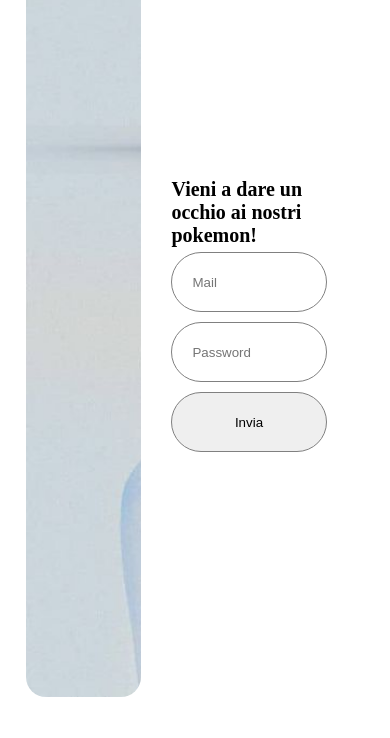
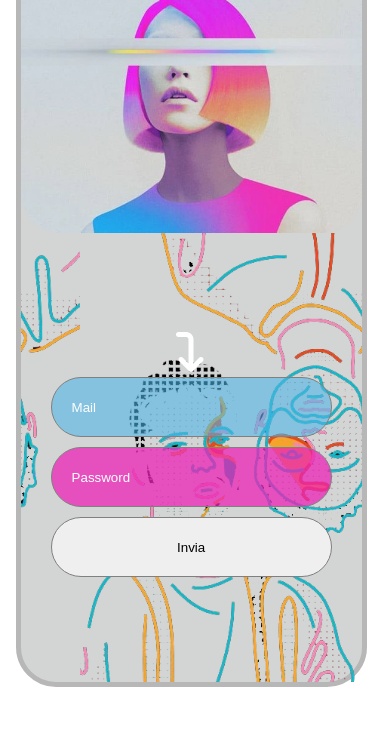
Before and after one commit to Teech300/miniproject, a website: page src/pages/login.html in a window 390 px wide. Shown: the part 106-844 px from the top of the page. Drawn offline with Linux system fonts and the light colour scheme.

Commit message:
login design

```diff
--- a/src/js/login.js
+++ b/src/js/login.js
@@ -162,59 +162,6 @@
   { mail: "ufficiopmnobili.procura.milano@giustizia.it", password: "password" },
 ];
 
-// const password = [
-//     'xLggWqzN2wrPAMIj',
-//     't7xLHkZe98cWNwpD',
-//     'JIx9fEySWGnO7hHK',
-//     '9ZsKOj3rboUhlxlr',
-//     '4PvtY579Vb1sCF3H',
-//     'riq1KVOCpBgZ1HIv',
-//     '9FsIB0zPyEN4zsO2',
-//     'BO9qMUqFDwgfx1Xq',
-//     'r5zd8BCTkS6GU2f3',
-//     '2LdMkOCe8QrRhgDq',
-//     '4SuuHVvIBojtuHwy',
-//     'ERyRYoWEIGFq4pzY',
-//     '7dDWqoxT2Ybo0AQT',
-//     '7W9U40jfBvil2Iyd',
-//     'fYzPKLGDKZDnBXI4',
-//     'BODuGgAyxgTRZ4J7',
-//     'e10xgQnXDhvajM8k',
-//     'Ar9iysCQUtOtIA6z',
-//     'AtoII60mEaJD2bw4',
-//     'qx2MFjyCmg88YiBV',
-//     '8s5P87MkQwemrXWl',
-//     'cE1LEcozbS5KLETz',
-//     'VeUdWYcGZwrrW65i',
-//     '9k9WHh7ccQA86aG6',
-//     'eLNngQoVZs1rWceW',
-//     'okGNlD5qywX09PKZ',
-//     'YQDEhBAt3d3NZzr5',
-//     'ohfm0YwDjGpkJHlP',
-//     'Rsvcx186RZFjJFD3',
-//     'yY2eKXFMhtZJwk4b',
-//     'OTDzS0w8MWfgUIPC',
-//     'dGkghUNIKRzDQGIP',
-//     'aSyMNxQ5GNQeE5HG',
-//     'EwjkNZPlgM2A9ehn',
-//     'q4XOI4L6VtLzNoOp',
-//     '6KpUCFvfw3TEt6S3',
-//     'OB8pwGXRp7LxOoHH',
-//     'uQC4BwsL0FFusjXY',
-//     'EMuiKy3HHkh6eMSC',
-//     'mRHZVwTkhlZe61y9',
-//     'DZzv5FU6ZXPtfNQM',
-//     'eN8HTe1dxLjZAMRQ',
-//     'WzjUdF4CvWLrCuud',
-//     'Cu9o91K5WWCi4V1t',
-//     'QMmRjasbiutCHntk',
-//     'oXxw4irarKtO2npK',
-//     'uo8OnF6MKcxcwTT8',
-//     '78UIM1LVsHi9GIJk',
-//     'DFuEwi1POuiSdHJ5',
-//     'TMR1lZILmtOGQ00m',
-// ]
-
 let boolmail = false;
 let boolpass = false;
 
@@ -232,7 +179,7 @@
   if (matchMail && matchPassword) {
     Filtro(matchMail, matchPassword);
   } else {
-    document.getElementById('error').innerHTML = '<h2 style="color:red">COMPILA TUTTI I CAMPI,GRAZIE</h2>'
+    document.getElementById('error').innerHTML = '<h2 style="background: -webkit-linear-gradient(#D91CF0, #ED684C);-webkit-background-clip: text;-webkit-text-fill-color: transparent;">COMPILA TUTTI I CAMPI,GRAZIE</h2>'
   }
 
 }
--- a/src/pages/css/login.css
+++ b/src/pages/css/login.css
@@ -13,8 +13,12 @@
 
 #login-forms {
   padding: 0 30px;
-  width: 65%;
+  width: 60%;
   height: 90vh;
+  background-image: url('../../../img/Background.png');
+  background-size: cover;
+  background-position: 400px;
+
 }
 
 * {
@@ -82,16 +86,18 @@
   width: 90%;
   height: 90vh;
   margin: 4vh 4%;
+  background-color: #D3D4D4;
+  border-radius: 40px;
+  border: 5px solid rgb(183, 183, 183);
 
-  padding: 10px;
 
 }
 
 #design-pattern {
-  width: 35%;
-  height: 90vh;
-  border-radius: 20px;
-
+  width: 40%;
+  height: 100%;
+  border-radius: 40px;
+  opacity: 0.9;
   background-image: url('../../../img/woman.jpg');
   background-size: cover;
 }
@@ -126,3 +132,43 @@
   font-size: 1.5rem;
   margin-right: 0.5rem;
 }
+
+::placeholder {
+  color: rgb(255, 255, 255);
+  opacity: 1;
+  /* Firefox */
+}
+
+
+@media screen and (max-width: 1000px) {
+  #container-login {
+    display: block;
+    width: 90%;
+    height: 90vh;
+    margin: 4vh 4%;
+    background-color: #D3D4D4;
+    border-radius: 40px;
+    border: 5px solid rgb(183, 183, 183);
+
+  }
+
+  #design-pattern {
+    width: 100%;
+    height: 40%;
+    border-radius: 40px;
+    opacity: 0.9;
+    background-image: url('../../../img/woman.jpg');
+    background-size: cover;
+  }
+
+  #login-forms {
+    padding: 0 30px;
+    width: 100%;
+    height: 60%;
+    background-image: url('../../../img/Background.png');
+    background-size: cover;
+    background-position: 400px;
+
+  }
+
+}
--- a/src/pages/login.html
+++ b/src/pages/login.html
@@ -2,18 +2,17 @@
   <link rel="stylesheet" href="/src/pages/css/login.css" />
 </head>
 
-<div class="page-container">
+
 <div id="container-login">
   <div id="design-pattern" style="padding:10px;">
     <h1 style="align-self: center;color:#fff;text-align:center;">LOGIN</h1>
   </div>
   <div id="login-forms">
-
-
     <div id="login">
-        <h1 style="align-self: center;color:black;font-size:20px;">Vieni a dare un occhio ai nostri pokemon!</h1>
-        <input type="text" id="mail" value="" placeholder="Mail" />
-        <input type="password" id="password" placeholder="Password" />
+      <h1 style="align-self: center;color:rgb(255, 255, 255);font-size:40px;"><i
+          class="fa-solid fa-arrow-turn-down"></i></h1>
+      <input type="text" id="mail" value="" placeholder="Mail" style="background-color: #4bb6e893;color:#fff" />
+      <input type="password" id="password" placeholder="Password" style="background-color: #ed23b7bc; color:#fff" />
       <div class="g-signin2" data-onsuccess="onSignIn"></div>
       <button onclick="Ricerca()">Invia</button>
       <div id="error"></div>
@@ -21,9 +20,11 @@
     </div>
 
   </div>
-  </div>
+
 
 </div>
-
+<link rel="stylesheet" href="https://cdnjs.cloudflare.com/ajax/libs/font-awesome/6.1.1/css/all.min.css"
+  integrity="sha512-KfkfwYDsLkIlwQp6LFnl8zNdLGxu9YAA1QvwINks4PhcElQSvqcyVLLD9aMhXd13uQjoXtEKNosOWaZqXgel0g=="
+  crossorigin="anonymous" referrerpolicy="no-referrer" />
 <script src="/src/js/login.js"></script>
 <script src="https://apis.google.com/js/platform.js" async defer></script>
```
Also changed, not shown: img/Background.png (added), img/af864d2485595bc8efb4b12476dfc0c4.jpg (added). Lines whose indentation alone changed are shown as unchanged.
